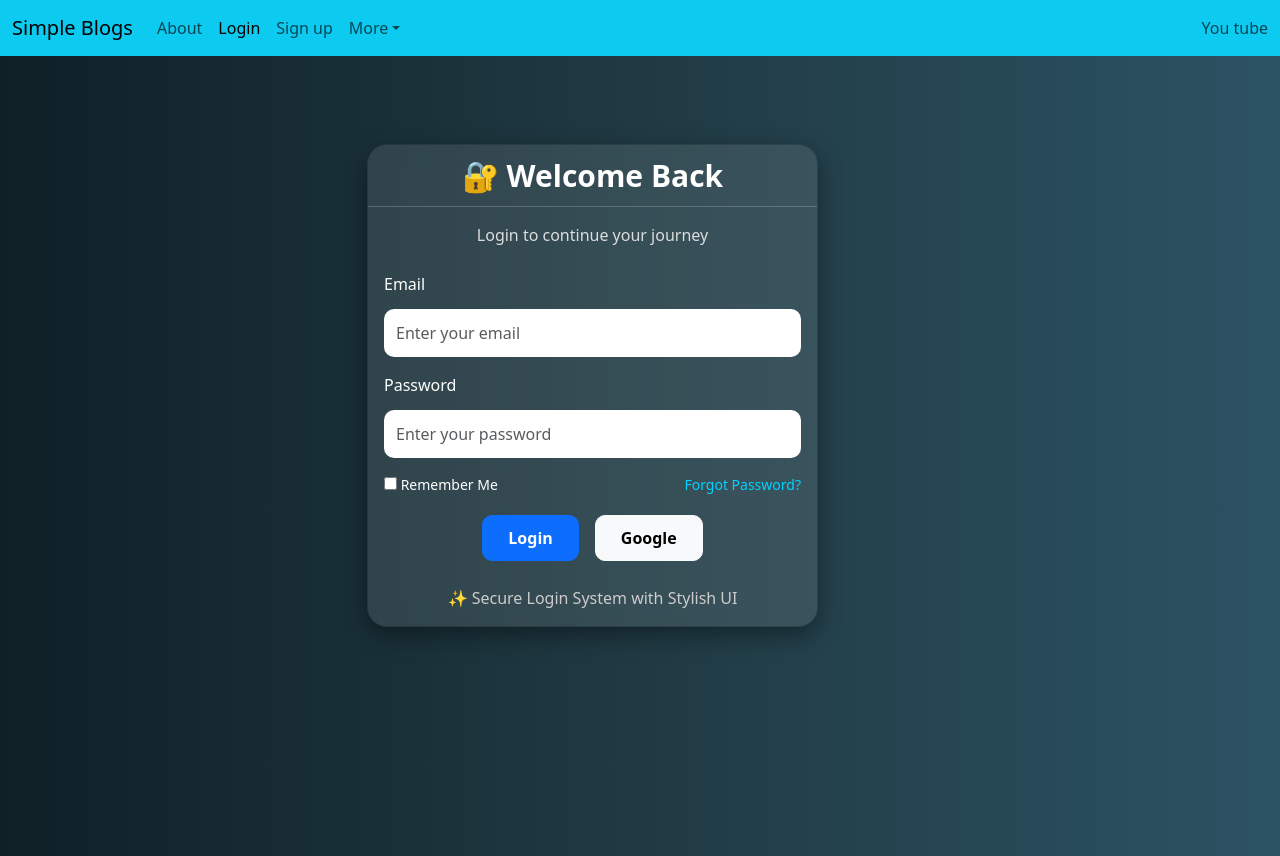
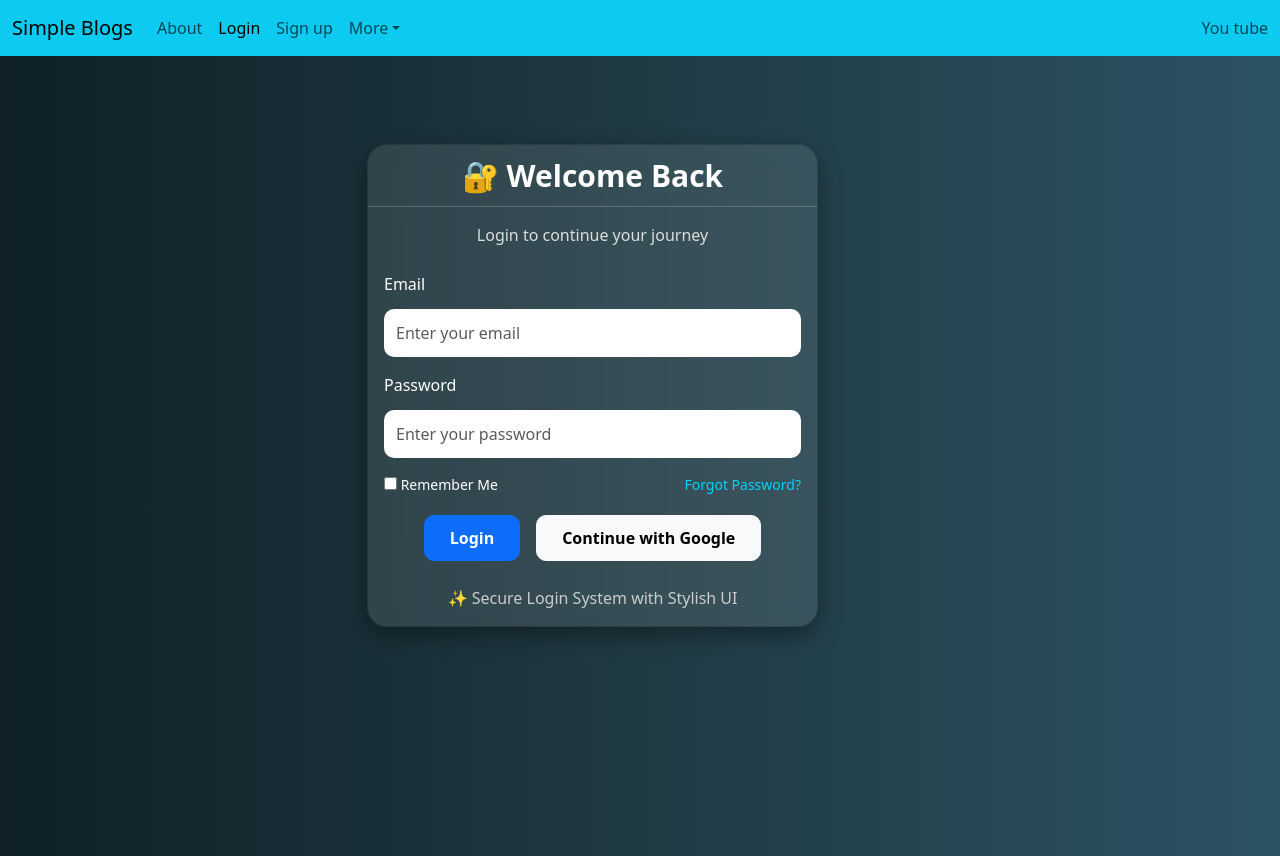
Before and after one commit to Supriya-Dey805/Simple_blog-System-, a React (Create React App) app: page /login in a window 1280 px wide. Built offline with nearby package versions, Linux system fonts and the light colour scheme; the HTML template or start-up script is replaced by a standard one.

Commit message:
update login

```diff
--- a/src/pages/Login.js
+++ b/src/pages/Login.js
@@ -160,7 +160,7 @@ const Login = () => {
                         className="ms-3"
                         style={styles.button}
                       >
-                        Google
+                        Continue with Google
                       </Button>
 
                     </Container>
```
